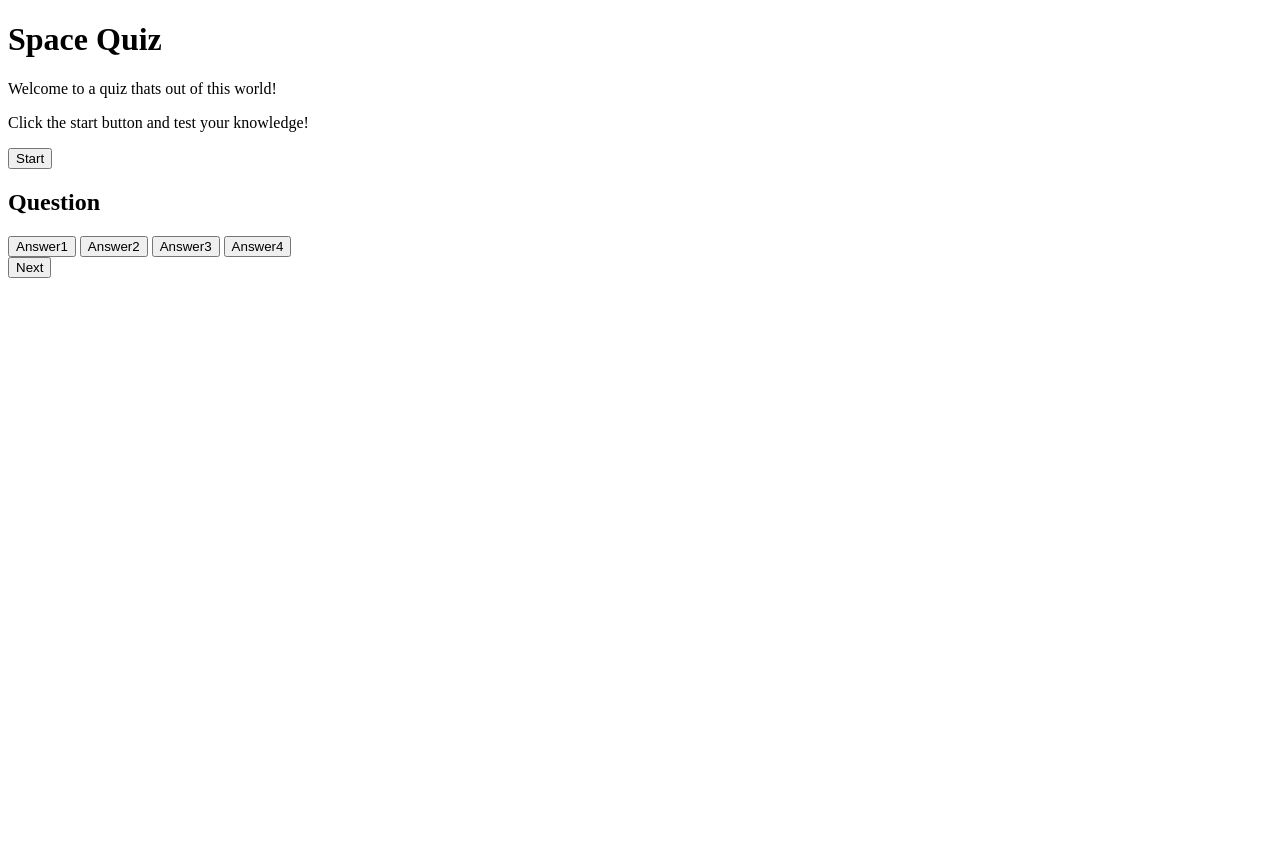
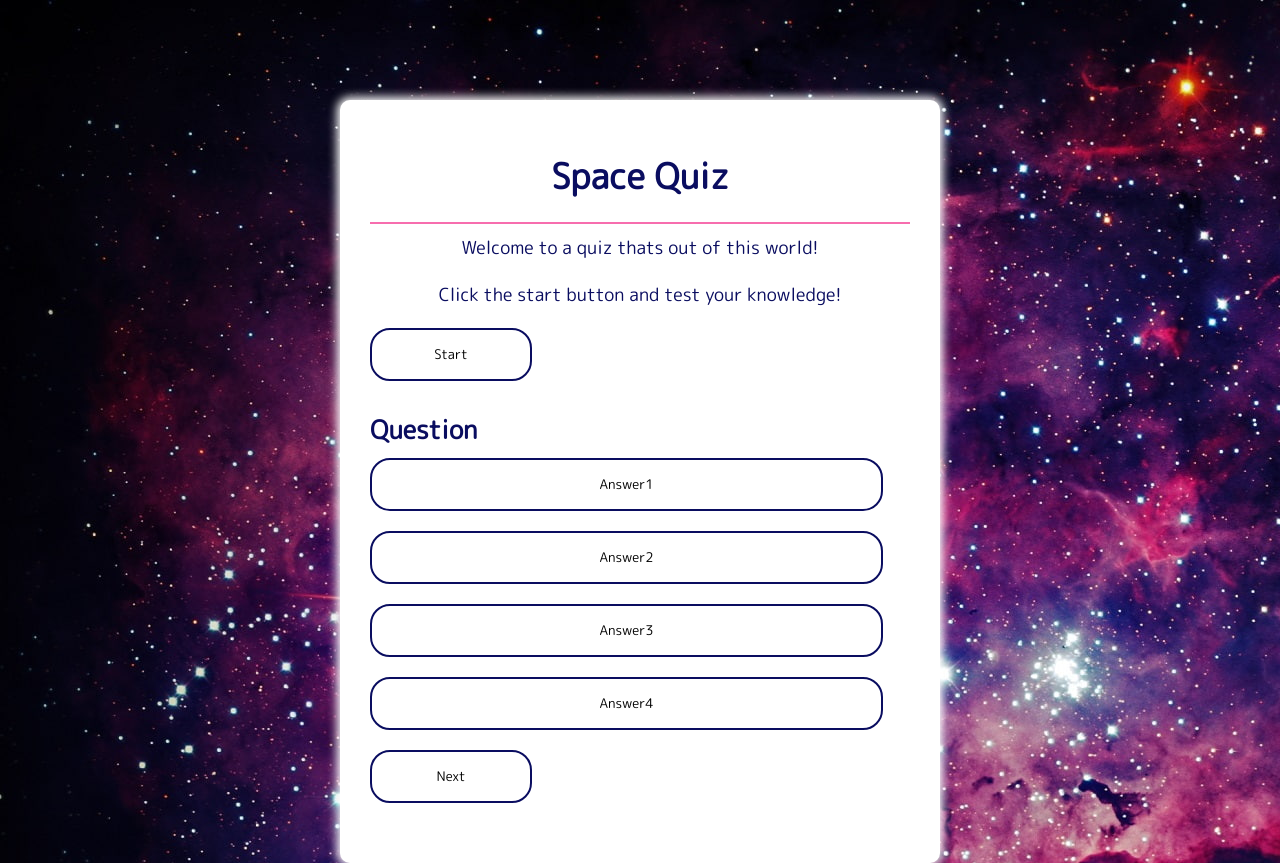
Before and after one commit to DeveloperDunne/Space-Quiz, a plain HTML site: page index.html in a window 1280 px wide. Before the commit the page ends 800 px from the top, so only its background shows below. Drawn offline with Linux system fonts and the light colour scheme; a web font is replaced by a local one.

Commit message:
Added some css to main layout and buttons

```diff
--- a/assets/css/style.css
+++ b/assets/css/style.css
@@ -0,0 +1,67 @@
+/*Overides default styles*/
+* {
+  margin: 0;
+  padding: 0;
+  box-sizing: border-box;
+  font-family: "M PLUS Rounded 1c", "sans-serif";
+}
+
+body {
+  background: url("../images/space-bg.jpg");
+  color: #0a0d60;
+  display: flex;
+  justify-content: center;
+  align-items: center;
+}
+
+.container {
+  background: white;
+  width: 90%;
+  max-width: 600px;
+  margin: 100px auto 0px;
+  border-radius: 10px;
+  padding: 30px;
+  box-shadow: white 0 0 10px 3px;
+}
+
+#heading {
+  border-bottom: 2px solid #f76dae;
+  padding: 20px;
+  text-align: center;
+  font-size: 35px;
+}
+
+#info {
+  font-size: 18px;
+  text-align: center;
+  padding: 10px;
+}
+
+#quiz-box {
+  padding: 20px 0;
+  font-size: 17px;
+}
+
+.btn {
+  background: white;
+  width: 95%;
+  border: 2px solid #0a0d60;
+  border-radius: 20px;
+  padding: 15px;
+  margin: 10px 0;
+}
+
+.btn:hover {
+  cursor: pointer;
+  border-color: pink;
+  background-color: #7479f0;
+  color: white;
+}
+
+#start-btn {
+  width: 30%;
+}
+
+#next-btn {
+  width: 30%;
+}
--- a/index.html
+++ b/index.html
@@ -5,7 +5,7 @@
     <meta name="viewport" content="width=device-width, initial-scale=1.0" />
     <!--Favicon here-->
     <title>Document</title>
-    <link rel="stylesheet" href="" />
+    <link rel="stylesheet" href="assets/css/style.css" />
     <style>
       @import url("https://fonts.googleapis.com/css2?family=Creepster&family=Handlee&family=Lato:wght@300&family=M+PLUS+Rounded+1c&family=Mooli&family=Mountains+of+Christmas&family=Oswald:wght@200;300;400;500;600;700&display=swap");
     </style>
@@ -14,9 +14,9 @@
     <div class="container">
       <h1 id="heading">Space Quiz</h1>
       <div id="instructions">
-        <p>Welcome to a quiz thats out of this world!</p>
-        <p>Click the start button and test your knowledge!</p>
-        <button data-type="start" id="start-btn" class="start-btn">
+        <p id="info">Welcome to a quiz thats out of this world!</p>
+        <p id="info">Click the start button and test your knowledge!</p>
+        <button data-type="start" id="start-btn" class="start-btn btn">
           Start
         </button>
       </div>
@@ -28,7 +28,7 @@
           <button class="btn">Answer3</button>
           <button class="btn">Answer4</button>
         </div>
-        <button id="next-btn" class="btn">Next</button>
+        <button id="next-btn" class="nxt-btn btn">Next</button>
       </div>
     </div>
     <script></script>
```
